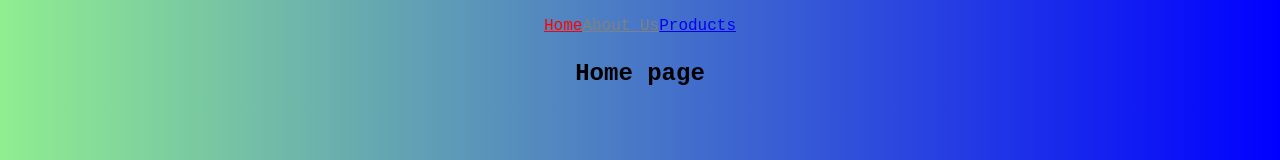
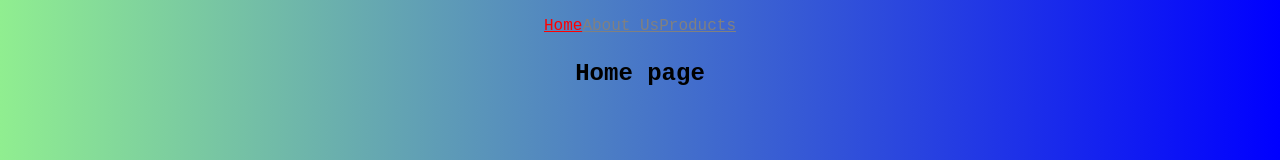
Before and after one commit to Legendary-Folah/rrd, a React (Create React App) app: page / in a window 1280 px wide. Shown: the top 160 px of the page. Built offline with nearby package versions, Linux system fonts and the light colour scheme.

Commit message:
oh well...

```diff
--- a/src/styling/StyledNavbar.js
+++ b/src/styling/StyledNavbar.js
@@ -15,8 +15,15 @@ const NavBar = () => {
             style={({ isActive }) => {
                 return { color: isActive ? 'red' : 'grey' }
             }}>
-                About Us</NavLink>
-        <NavLink to='/products' >Products</NavLink>
+                About Us
+        </NavLink>
+        <NavLink
+            to='/products'
+            style={({ isActive }) => {
+                return { color: isActive ? 'red' : 'grey' }
+            }}>
+                Products
+        </NavLink>
     </nav>
   )
 }
```
